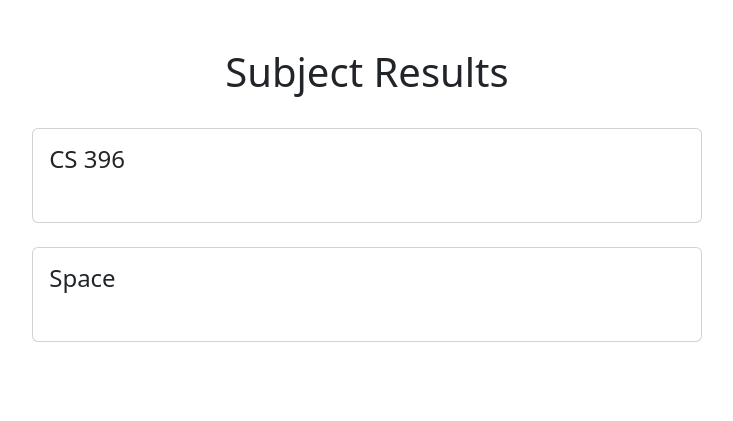
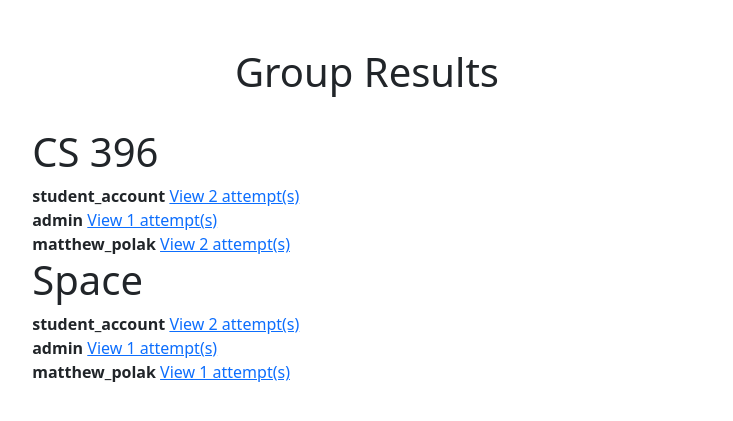
Before and after one commit to matthewpolak17/learning_project, a Django app: page /group_results/ in a window 1280 px wide. Shown: the part 56-477 px from the top of the page, without its empty margins (273-1006 px from the left). Run offline with Django 4.2, Linux system fonts and the light colour scheme; a user stored in the database is signed in; data comes from the database, SQL or seed files in the repository; both versions use the stored data as it was after the commit; some libraries are stand-ins or nearby versions.

Commit message:
new version

```diff
--- a/learningproject/website/main/models.py
+++ b/learningproject/website/main/models.py
@@ -81,7 +81,7 @@ class Answer(models.Model):
 #attempt model
 class Attempt(models.Model):
     student = models.ForeignKey(User, null=True, on_delete=models.CASCADE)
-    subject = models.ForeignKey(Subject, null=True, on_delete=models.CASCADE)
+    subject = models.ForeignKey(Subject, null=True, related_name="attempts", on_delete=models.CASCADE)
     number = models.IntegerField(default=0)
     score = models.DecimalField(null=True, blank=True, max_digits=5, decimal_places=0)
 
--- a/learningproject/website/main/templates/main/home.html
+++ b/learningproject/website/main/templates/main/home.html
@@ -24,7 +24,7 @@
             <h6 class="card-subtitle mb-2 text-body-secondary">{{post.author}}</h6>
             <h6 class="card-title" style="margin-top:15px">{{post.title}}</h6>
             <p class="card-text" style="display:inline">{{post.description}}</p>
-            <br><br>
+            <br>
 
             {% if post.files.count > 0 %}
             <a href="{% url 'file_view' post.pk %}" style="text-decoration:none">{{post.files.count}} file(s) attached</a>
--- a/learningproject/website/main/templates/main/results/group_results.html
+++ b/learningproject/website/main/templates/main/results/group_results.html
@@ -1,27 +1,20 @@
 {% extends 'main/base.html'%}
-{% block title %}Subject Setup{% endblock %}
+{% block title %}Group Setup{% endblock %}
 {% load crispy_forms_tags %}
 {% block content %}
 
 <div style="width:60%; margin:auto">
     <br>
-    <h4 style="text-align:center" class="display-6">Subject Results</h4>
+    <h4 style="text-align:center" class="display-6">Group Results</h4>
     <br>
     {% for subject in subjects %}
-    <div class="card">
-        <div class="card-body">
-            <h4>{{subject.title}}</h4><br>
-            {% for score in scores %}
-                {% if score.subject == subject %}
-                    <p style="font-size:larger"><span style="font-weight:bold">{{score.user}}</span> - {{score.value}}%</p>
-                {% endif %}
-            {% endfor %}
-
-            {% for aa in attemptedAnswers %}
-
-            {% endfor %}
-        </div>
-    </div><br>
+        <h1>{{subject.title}}</h1>
+        {% for item in aa %}
+            {% if item.subject == subject %}
+            <b>{{item.student}}</b>
+            <a href="{% url 'ind_results' item.student.pk %}">View {{item.attemptsMade}} attempt(s)</a><br>
+            {% endif %}
+        {% endfor %}
     {% endfor %}
 </div>
 {% endblock %}
--- a/learningproject/website/main/urls.py
+++ b/learningproject/website/main/urls.py
@@ -23,7 +23,7 @@ urlpatterns = [
     path('take_subject_detail/<int:pk>', views.take_subject_detail, name="take_subject_detail"),
 
     ###result viewing
-    path('ind_results/', views.ind_results, name="ind_results"),
+    path('ind_results/<int:pk>', views.ind_results, name="ind_results"),
     path('group_results/', views.group_results, name="group_results"),
 
 ]
--- a/learningproject/website/main/views.py
+++ b/learningproject/website/main/views.py
@@ -3,7 +3,7 @@ from django.shortcuts import render, redirect
 from .forms import AnswerForm, QuestionForm, SubjectSetupForm, RegisterForm, PostFullForm, PostForm, ReplyForm, LoginForm
 from django.contrib.auth.decorators import login_required
 from django.contrib.auth import login, logout, authenticate
-from .models import AttemptedAnswer, Post, File, Question, Subject, Attempt
+from .models import AttemptedAnswer, Post, File, Question, Subject, Attempt, User
 
 #this list contains all the users who have logged in
 #during a session to display the number of visits the home page
@@ -260,7 +260,7 @@ def take_subject_detail(request, pk):
 
 #Displays individual student's scores
 @login_required(login_url="/login")
-def ind_results(request):
+def ind_results(request, pk):
 
     subjects = Subject.objects.all()
     attempts = Attempt.objects.all()
@@ -269,13 +269,19 @@ def ind_results(request):
     subjects_taken = []
     none_taken = False
 
+    search = request.GET.get('search')
+
+    if request.user.is_teacher:
+        student = User.objects.get(id=pk)
+    else:
+        student = request.user
 
     for attempt in attempts:
         #allows the template to only display attempts made by the user that's logged in
-        if attempt.student == request.user:
+        if attempt.student == student:
             user_attempts.append(attempt)
         #same thing for subjects
-        if attempt.subject not in subjects_taken and attempt.student == request.user:
+        if attempt.subject not in subjects_taken and attempt.student == student:
             subjects_taken.append(attempt.subject)
 
     aa = {}
@@ -285,10 +291,11 @@ def ind_results(request):
             for attempted_answer in attempt.attempted_answers.all():
                 aa.update({attempted_answer.answer : attempt})
 
+    if (search):
+        subjects_taken = Subject.objects.filter(title__icontains=search)
+
     if len(subjects_taken) == 0:
         none_taken = True
-
-
 
     return render(request, 'main/results/ind_results.html', {"user_attempts":user_attempts, "subjects_taken":subjects_taken, "aa":aa, "none_taken":none_taken})
 
@@ -297,6 +304,26 @@ def ind_results(request):
 @login_required(login_url="/login")
 def group_results(request):
     subjects = Subject.objects.all()
-    attemptedAnswers = AttemptedAnswer.objects.all()
+    attempts = Attempt.objects.all()
 
-    return render(request, 'main/results/group_results.html', {"subjects":subjects, "attemptedAnswers":attemptedAnswers})
+    students = []
+    aa = []
+
+    for subject in subjects:
+        for attempt in subject.attempts.all():
+                if attempt.student not in students:
+                    students.append(attempt.student)
+                    attemptsMade = subject.attempts.filter(student=attempt.student).count()
+
+                    aa.append({
+                        "subject":subject,
+                        "student":attempt.student,
+                        "attemptsMade":attemptsMade
+                    })
+
+        students = []
+
+
+
+
+    return render(request, 'main/results/group_results.html', {"subjects":subjects, "attempts":attempts, "aa":aa})
```
Also changed, not shown: learningproject/website/main/templates/main/results/ind_results.html (+9 -3 lines), learningproject/website/db.sqlite3, learningproject/website/main/migrations/0003_alter_attempt_subject.py (added), learningproject/website/main/migrations/0004_alter_attempt_student.py (added), learningproject/website/main/migrations/0005_alter_attempt_student.py (added).
